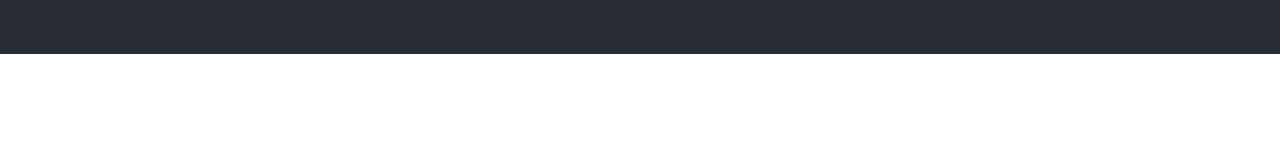
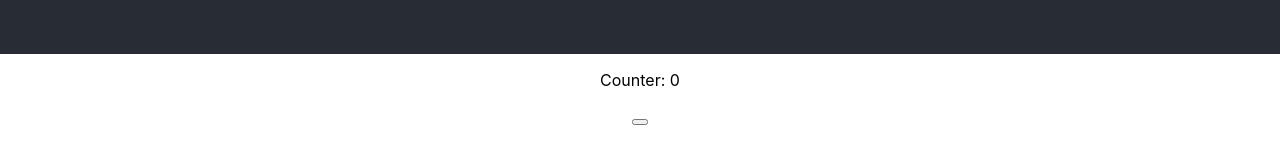
Before and after one commit to mmindykowski/react-cwiczenie, a React (Create React App) app: page / in a window 1280 px wide. Shown: the part 186-350 px from the top of the page. Built offline with nearby package versions, Linux system fonts and the light colour scheme.

Commit message:
Poprawiony plik counter plus plik css

```diff
--- a/src/App.js
+++ b/src/App.js
@@ -2,6 +2,7 @@ import logo from "./logo.svg";
 import "./App.css";
 
 import Heading from "./components/Heading";
+import Counter from "./Counter";
 
 const App = () => {
   return (
@@ -9,6 +10,7 @@ const App = () => {
       <header className="App-header">
         <Heading />
       </header>
+      <Counter />
     </div>
   );
 };
--- /dev/null
+++ b/src/Counter.js
@@ -0,0 +1,14 @@
+import './Counter.css'
+
+const Counter = () => {
+  return (
+    <div className="counter">
+      <p>Counter: 0</p>
+      <div className="buttons-panel">
+        <button></button>
+      </div>
+    </div>
+  );
+};
+
+export default Counter;
```
Also changed, not shown: src/components/Counter.js (deleted, +0 -10 lines), src/Counter.css (added).
